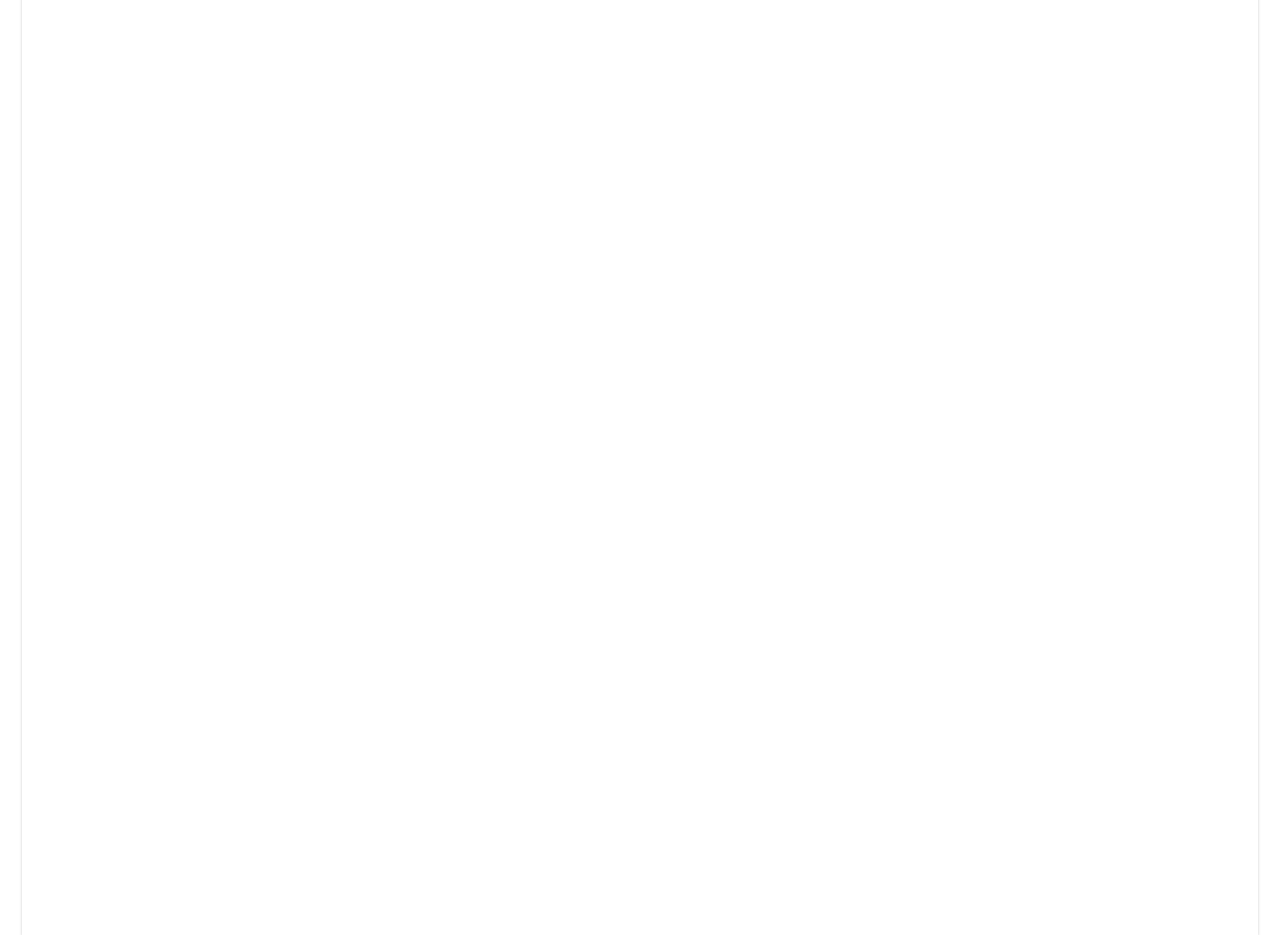
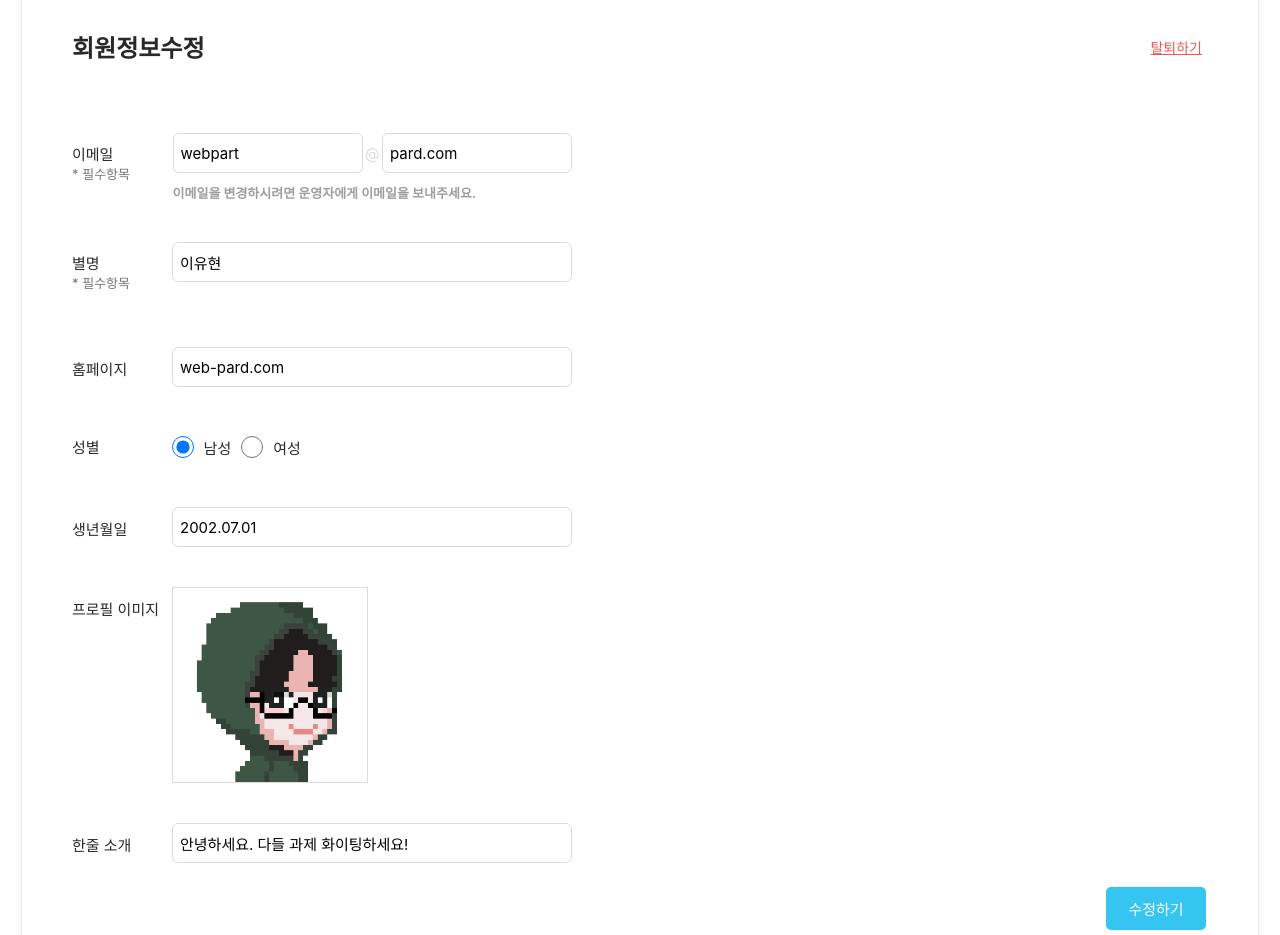
Before and after one commit to 3rd-PARD-WEB-PART/LeeYouhyeon, a React (Create React App) app in the folder pard_3rd_leeyouhyeon_todayhome/: page / in a window 1280 px wide. Shown: the part 300-1235 px from the top of the page. Built offline with nearby package versions, Linux system fonts and the light colour scheme.

Commit message:
프로필편집페이지 컴포넌트 추가 완료

```diff
--- a/pard_3rd_leeyouhyeon_todayhome/src/Pages/EditPage/EditProfile.js
+++ b/pard_3rd_leeyouhyeon_todayhome/src/Pages/EditPage/EditProfile.js
@@ -1,16 +1,116 @@
-import React from "react";
+import React, { useState } from "react";
 import styled from "styled-components";
 import Header from "../../Layout/Header";
 import SubIndex from "../../Layout/SubIndex";
+import radio from "../../Assets/activeRadioButton.png"
+import profile from "../../Assets/stand.png";
 
 
 function EditProfile() {
+  const [info, setInfo] =useState({
+    email : {
+      fist : "webpart",
+      second: "pard.com"
+    },
+    nickname : "이유현",
+    homepage : "web-pard.com",
+    sex: 1,
+    birth: "2002.07.01",
+    profileimage: profile,
+    introduction: "안녕하세요. 다들 과제 화이팅하세요!"
+  });
+
   return (
     <Div>
       <Header/>
       <SubIndex subIndex="설정"/>
-      <InfoEditContainer>
-      </InfoEditContainer>
+      <InfoEditForm>
+        <FistDiv>
+          <div>회원정보수정</div>
+          <button>탈퇴하기</button>
+        </FistDiv>
+        <EditDiv>
+          <SmallEditDiv>
+            <GuideEmail>
+              이메일
+              <div>* 필수항목</div>
+            </GuideEmail>
+            <EmailInputDiv>
+              <div>
+                <EmailInput type="text" value={info.email.fist}></EmailInput>
+                @
+                <EmailInput type="text" value={info.email.second}></EmailInput>
+              </div>
+              이메일을 변경하시려면 운영자에게 이메일을 보내주세요.
+            </EmailInputDiv>
+          </SmallEditDiv>
+          <SmallEditDiv style={{marginTop:"40px"}}>
+            <GuideEmail>
+              별명
+              <div>* 필수항목</div>
+            </GuideEmail>
+            <EmailInputDiv>
+                <NicknameInput type="text" value={info.nickname}></NicknameInput>
+            </EmailInputDiv>
+          </SmallEditDiv>
+          <SmallEditDiv style={{marginTop:"55px"}}>
+            <GuideText style={{marginTop:"11px"}}>
+              홈페이지
+            </GuideText>
+            <EmailInputDiv>
+                <NicknameInput type="text" value={info.homepage}></NicknameInput>
+            </EmailInputDiv>
+          </SmallEditDiv>
+          <SmallEditDiv style={{marginTop:"49px", justifyContent: "start"}}>
+            <GuideText style={{marginRight:"72px"}}>
+              성별
+            </GuideText>
+            <SexRadioBtn>
+              <label>
+                <input type="radio" value={1} checked={info.sex ===1}></input>
+                <div>남성</div>
+              </label>
+              <label>
+                <input type="radio" value={2} checked={info.sex ===2}></input>
+                <div>여성</div>
+              </label>
+            </SexRadioBtn>
+          </SmallEditDiv>
+          <SmallEditDiv style={{marginTop:"49px"}}>
+            <GuideText style={{marginTop:"11px"}}>
+              생년월일
+            </GuideText>
+            <EmailInputDiv>
+                <NicknameInput type="text" value={info.birth}></NicknameInput>
+            </EmailInputDiv>
+          </SmallEditDiv>
+          <SmallEditDiv style={{marginTop:"40px",justifyContent:"start"}}>
+            <GuideText style={{marginTop:"11px", width:"100px"}}>
+              프로필 이미지
+            </GuideText>
+            <EditProfileImgDiv>
+              <button>
+                <img src={info.profileimage} alt="프로필 이미지"></img>
+              </button>
+              <input type="text" value={info.profileimage}></input>
+            </EditProfileImgDiv>
+          </SmallEditDiv>
+          <SmallEditDiv style={{marginTop:"40px"}}>
+            <GuideText style={{marginTop:"11px"}}>
+              한줄 소개
+            </GuideText>
+            <EmailInputDiv>
+              <div>
+                <NicknameInput type="text" value={info.introduction}></NicknameInput>
+              </div>
+            </EmailInputDiv>
+          </SmallEditDiv>
+
+        </EditDiv>
+        <EditBtnDiv>
+          <button>수정하기</button>
+        </EditBtnDiv>
+      </InfoEditForm>
     </Div>
   );
 }
@@ -21,7 +121,7 @@ const Div =styled.div`
   align-items: center;
 `;
 
-const InfoEditContainer =styled.div`
+const InfoEditForm =styled.form`
   display: flex;
   flex-direction: column;
   width: 1236px;
@@ -34,4 +134,214 @@ const InfoEditContainer =styled.div`
   margin-top: 61px;
 `;
 
+const FistDiv =styled.div`
+  display: flex;
+  flex-direction: row;
+  justify-content: space-between;
+  margin-top: 50px;
+
+  > div {
+    color: #292929;
+    text-align: center;
+    font-family: Inter;
+    font-size: 24px;
+    font-style: normal;
+    font-weight: 700;
+    line-height: normal;
+    margin-left: 50px;
+  }
+
+  > button {
+    margin-right: 50px;
+    color: #F05656;
+    text-align: center;
+    font-family: Inter;
+    font-size: 14px;
+    font-style: normal;
+    font-weight: 400;
+    line-height: normal;
+    text-decoration-line: underline;
+
+    background-color: white;
+    border: none;
+    cursor: pointer;
+  }
+`;
+
+const EditDiv =styled.div`
+  display: flex;
+  flex-direction: column;
+  width: 500px;
+  margin-top: 69px;
+  margin-left: 50px;
+`;
+
+const SmallEditDiv =styled.div`
+  display: flex;
+  flex-direction: row;
+  justify-content: space-between;
+  width: 100%;
+`;
+
+const GuideText =styled.div`
+  color: #292929;
+  font-family: Inter;
+  font-size: 15px;
+  font-style: normal;
+  font-weight: 400;
+  line-height: normal;
+`;
+
+const GuideEmail =styled(GuideText)`
+  margin-top:10px ;
+  > div{
+    color: #757575;
+  font-family: Inter;
+  font-size: 13px;
+  font-style: normal;
+  font-weight: 400;
+  line-height: normal;
+  }
+`;
+
+const EmailInputDiv =styled.div`
+  display: flex;
+  flex-direction: column;
+
+  color: #9E9E9E;
+  font-family: Inter;
+  font-size: 13px;
+  font-style: normal;
+  font-weight: 700;
+  line-height: normal;
+
+  >div{
+    display: flex;
+    flex-direction: row;
+    align-items: center;
+    margin-bottom: 10px;
+    gap: 2.5px;
+
+    color: #DBDBDB;
+    text-align: center;
+    font-family: Inter;
+    font-size: 15px;
+    font-style: normal;
+    font-weight: 400;
+    line-height: normal;
+  }
+`;
+
+const EmailInput =styled.input`
+  display: flex;
+  flex-direction: row;
+
+  width: 174px;
+  height: 38px;
+  flex-shrink: 0;
+  padding: 0 7px;
+
+  color: #000;
+  font-family: Inter;
+  font-size: 15px;
+  font-style: normal;
+  font-weight: 400;
+  line-height: normal;
+
+  border-radius: 6px;
+  border: 1px solid #DBDBDB;
+  background: #FFF;
+
+`;
+
+const NicknameInput =styled(EmailInput)`
+  width: 384px;
+`;
+
+const SexRadioBtn =styled.div`
+  display: flex;
+  flex-direction: row;
+  gap:10px;
+
+  > label {
+    display: flex;
+    flex-direction: row;
+    justify-content: center;
+    align-items: center;
+    gap: 10px;
+
+    color: #292929;
+    text-align: center;
+    font-family: Inter;
+    font-size: 15px;
+    font-style: normal;
+    font-weight: 400;
+    line-height: normal;
+
+    > input{
+      margin: 0;
+      width: 22px;
+      height: 22px;
+      flex-shrink: 0;
+
+    }
+  }
+`;
+
+const EditProfileImgDiv =styled.div`
+  display: flex;
+
+  >button{
+    background-color: white;
+    width: 196.118px;
+    height: 196px;
+    flex-shrink: 0;
+    border: 1px solid #DBDBDB;
+    padding: 0;
+    cursor: pointer;
+
+    >img {
+      width: 100%;
+      height: 100%;
+    }
+
+  }
+
+  > input{
+    display: none;
+  }
+
+`;
+
+
+const EditBtnDiv =styled.div`
+  display: flex;
+  width: 100%;
+  justify-content: end;
+
+  >button {
+    margin-top: 14px;
+    margin-right: 52px;
+    padding: 0;
+
+    width: 100px;
+    height: 43px;
+    flex-shrink: 0;
+
+    border: none;
+    border-radius: 5px;
+    background: #35C5F0;
+
+    color: #FFF;
+    text-align: center;
+    font-family: Inter;
+    font-size: 15px;
+    font-style: normal;
+    font-weight: 400;
+    line-height: normal;
+    cursor: pointer;
+  }
+
+`;
+
 export default EditProfile;
```
Also changed, not shown: pard_3rd_leeyouhyeon_todayhome/src/Assets/activeRadioButton.png (added).
